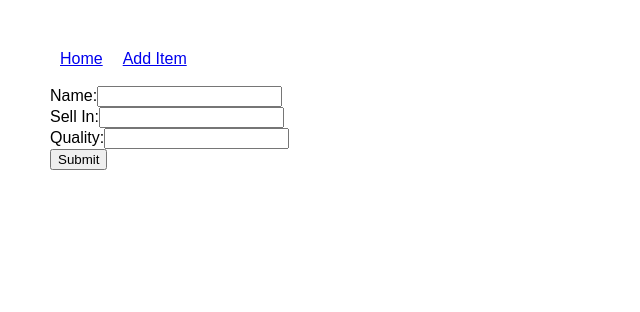
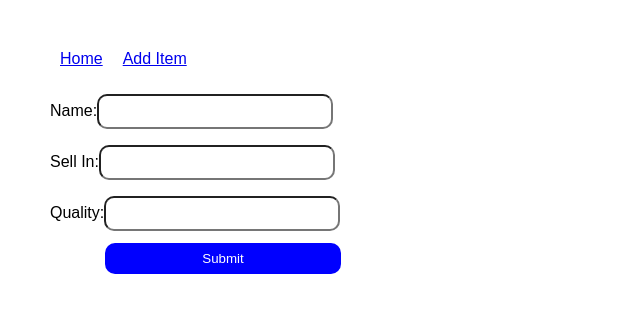
Before and after one commit to Middlebrooks314/react-guilded-rose-llc, a React (Create React App) app: page /items/new in a window 1280 px wide. Shown: the top 312 px of the page, without its empty margins (0-640 px from the left). Built offline with nearby package versions, Linux system fonts and the light colour scheme; no server answers.

Commit message:
Add new item form styling

```diff
--- a/src/App.css
+++ b/src/App.css
@@ -4,6 +4,7 @@ body {
   padding: 50px;
   font-family: Arial;
 }
+
 table, th, td {
   border: 1px solid black;
   padding: 20px;
@@ -22,10 +23,30 @@ h1 {
   font-size: larger;
 }
 
-#new-item-link{
+#new-item-link {
   padding: 10px;
 }
 
-#home-link{
+#home-link {
   padding: 10px;
 }
+
+input:focus {
+  border: 3px solid #555;
+  border-radius:10px;
+}
+
+input[type=button], input[type=submit] {
+  background-color: blue;
+  border: none;
+  color: white;
+  margin: 4px 2px 0 55px;
+}
+
+input {
+    width: 20%;
+    padding: 8px 15px;
+    margin: 8px 0;
+    box-sizing: border-box;
+    border-radius:10px;
+}
--- a/src/components/itemForm/itemForm.js
+++ b/src/components/itemForm/itemForm.js
@@ -32,7 +32,7 @@ const ItemForm = (props) => {
     onSubmit={handleSubmit}
     >
     <br/>
-      <label>
+      <label id="item-name-input">
         Name:
         <input
         type="text"
@@ -44,7 +44,7 @@ const ItemForm = (props) => {
         />
       </label>
       <br/>
-      <label>
+      <label id="item-sellIn-input">
         Sell In:
         <input
         type="number"
@@ -57,7 +57,7 @@ const ItemForm = (props) => {
         />
       </label>
       <br/>
-      <label>
+      <label id="item-quality-input">
         Quality:
         <input
         type="number"
```
